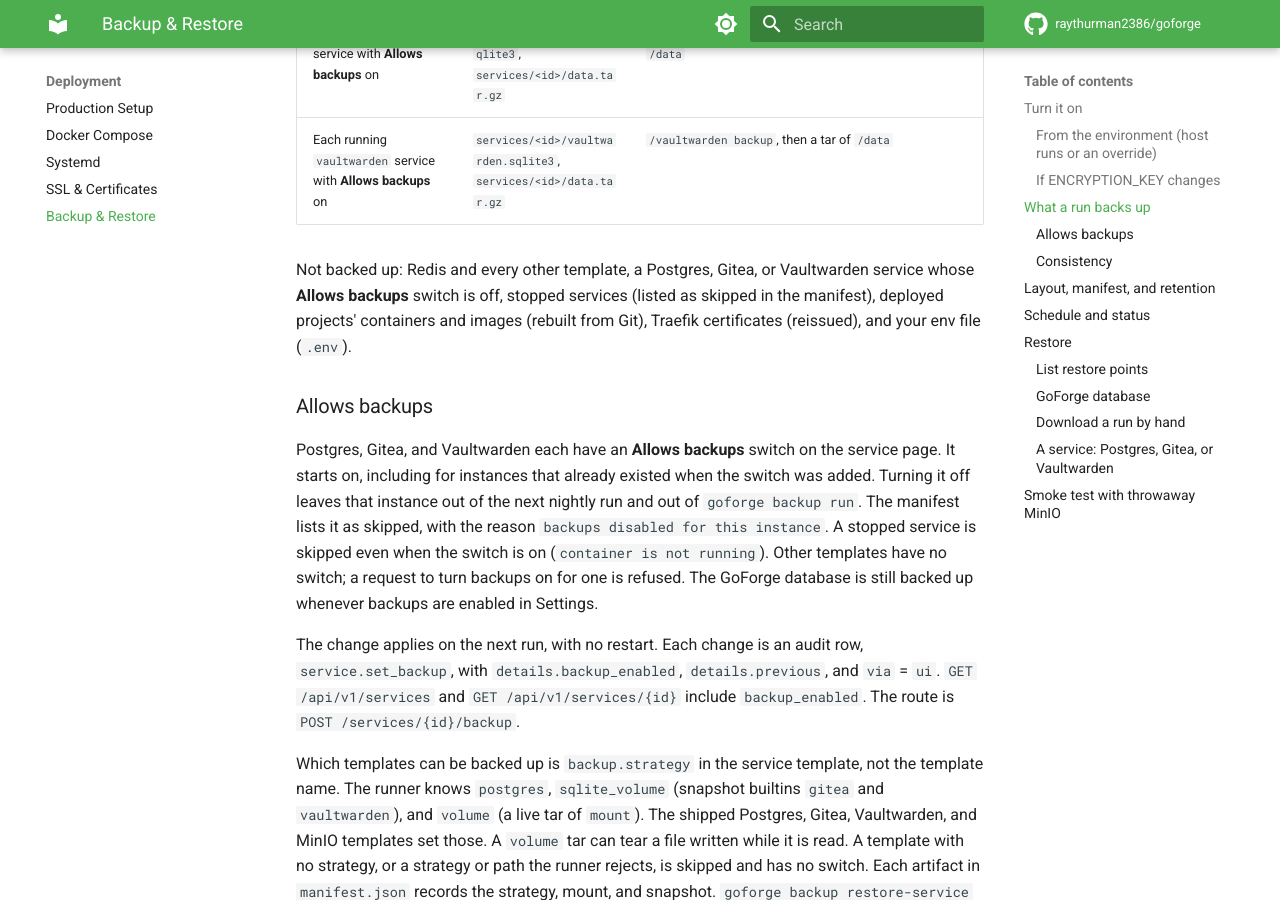
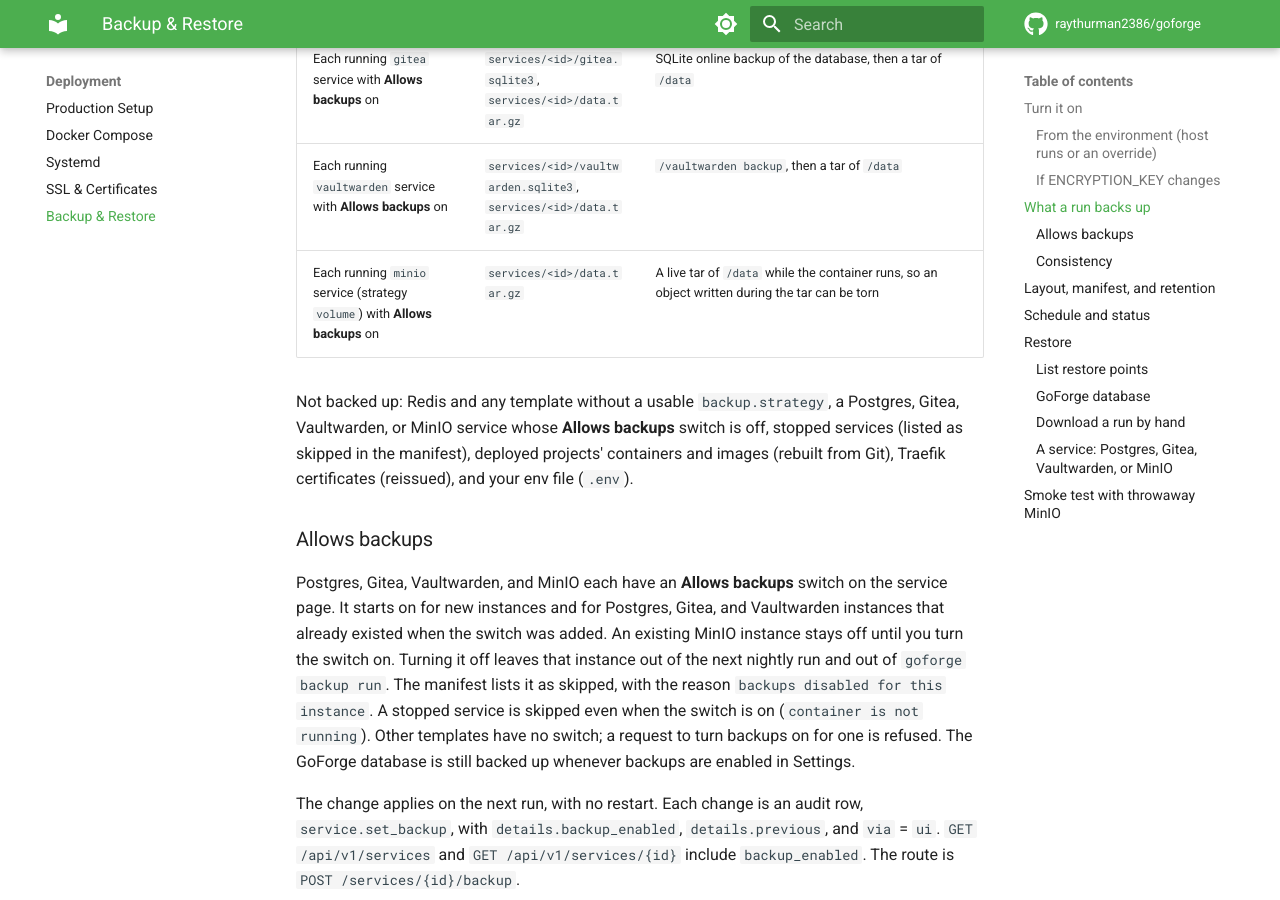
Before and after one commit to raythurman2386/goforge, an MkDocs documentation site: the page built from docs/deployment/backup.md, in a window 1280 px wide and 900 px high, scrolled down 3160 px. Built offline with MkDocs 1.6.1 and Material for MkDocs 9.7.7, drawn with Linux system fonts in a browser that asks for light colours; comment, search, counter and statistics services are not loaded; some of the changed text lies outside the part shown.

Commit message:
docs: MinIO volume in backup scope

````diff
--- a/docs/deployment/backup.md
+++ b/docs/deployment/backup.md
@@ -1,6 +1,6 @@
 # Backup & Restore
 
-GoForge can upload a backup every night to S3-compatible storage: Cloudflare R2, Backblaze B2, MinIO, or AWS S3. `goforge backup restore` puts the GoForge database back from a run, and `goforge backup restore-service` puts one Postgres, Gitea, or Vaultwarden service back.
+GoForge can upload a backup every night to S3-compatible storage: Cloudflare R2, Backblaze B2, MinIO, or AWS S3. `goforge backup restore` puts the GoForge database back from a run, and `goforge backup restore-service` puts one Postgres, Gitea, Vaultwarden, or MinIO service back.
 
 ## Turn it on
 
@@ -75,12 +75,13 @@
 | Each running `postgres` service with **Allows backups** on | `services/<id>/<database>.dump`, `services/<id>/roles.sql` | `docker exec` into the service container as its `POSTGRES_USER`: one `pg_dump --format=custom` per non-template database, and `pg_dumpall --roles-only`. GoForge does not decrypt the service's admin password |
 | Each running `gitea` service with **Allows backups** on | `services/<id>/gitea.sqlite3`, `services/<id>/data.tar.gz` | SQLite online backup of the database, then a tar of `/data` |
 | Each running `vaultwarden` service with **Allows backups** on | `services/<id>/vaultwarden.sqlite3`, `services/<id>/data.tar.gz` | `/vaultwarden backup`, then a tar of `/data` |
+| Each running `minio` service (strategy `volume`) with **Allows backups** on | `services/<id>/data.tar.gz` | A live tar of `/data` while the container runs, so an object written during the tar can be torn |
 
-Not backed up: Redis and every other template, a Postgres, Gitea, or Vaultwarden service whose **Allows backups** switch is off, stopped services (listed as skipped in the manifest), deployed projects' containers and images (rebuilt from Git), Traefik certificates (reissued), and your env file (`.env`).
+Not backed up: Redis and any template without a usable `backup.strategy`, a Postgres, Gitea, Vaultwarden, or MinIO service whose **Allows backups** switch is off, stopped services (listed as skipped in the manifest), deployed projects' containers and images (rebuilt from Git), Traefik certificates (reissued), and your env file (`.env`).
 
 ### Allows backups
 
-Postgres, Gitea, and Vaultwarden each have an **Allows backups** switch on the service page. It starts on, including for instances that already existed when the switch was added. Turning it off leaves that instance out of the next nightly run and out of `goforge backup run`. The manifest lists it as skipped, with the reason `backups disabled for this instance`. A stopped service is skipped even when the switch is on (`container is not running`). Other templates have no switch; a request to turn backups on for one is refused. The GoForge database is still backed up whenever backups are enabled in Settings.
+Postgres, Gitea, Vaultwarden, and MinIO each have an **Allows backups** switch on the service page. It starts on for new instances and for Postgres, Gitea, and Vaultwarden instances that already existed when the switch was added. An existing MinIO instance stays off until you turn the switch on. Turning it off leaves that instance out of the next nightly run and out of `goforge backup run`. The manifest lists it as skipped, with the reason `backups disabled for this instance`. A stopped service is skipped even when the switch is on (`container is not running`). Other templates have no switch; a request to turn backups on for one is refused. The GoForge database is still backed up whenever backups are enabled in Settings.
 
 The change applies on the next run, with no restart. Each change is an audit row, `service.set_backup`, with `details.backup_enabled`, `details.previous`, and `via` = `ui`. `GET /api/v1/services` and `GET /api/v1/services/{id}` include `backup_enabled`. The route is `POST /services/{id}/backup`.
 
@@ -197,9 +198,9 @@
   "s3://$BACKUP_S3_BUCKET/goforge/2026-10-29/20261029T070000Z/services/" ./restore/services/
 ```
 
-### A service: Postgres, Gitea, or Vaultwarden
+### A service: Postgres, Gitea, Vaultwarden, or MinIO
 
-`goforge backup restore-service` restores one Postgres, Gitea, or Vaultwarden service from one run. It runs inside the running GoForge container (it needs the Docker socket; GoForge keeps serving). Find the instance ID on the service page (it is in the URL, `/services/<id>`); admins also see the service's restore points there, with the command to copy. Other service types (Redis, MinIO, and the rest) are refused: they have no service backup to restore.
+`goforge backup restore-service` restores one Postgres, Gitea, Vaultwarden, or MinIO (`volume`) service from one run. It runs inside the running GoForge container (it needs the Docker socket; GoForge keeps serving). Find the instance ID on the service page (it is in the URL, `/services/<id>`); admins also see the service's restore points there, with the command to copy. Other service types (Redis and any template without a usable `backup.strategy`) are refused: they have no service backup to restore.
 
 ```bash
 # Dry run: reads the manifest, inspects the container, checks the backup lock; changes nothing
````
Also changed, not shown: CHANGELOG.md (+2 -2 lines), docs/deployment/production-validation.md (+1 -1 lines), docs/reference/api-v1.md (+1 -1 lines), 3 other files.
